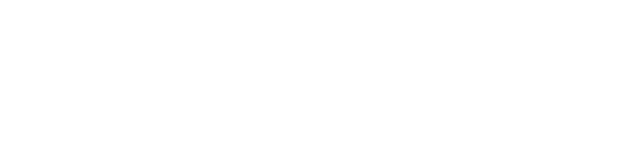
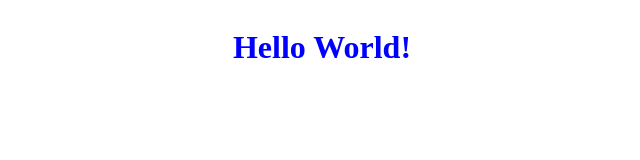
Before and after one commit to eMiKkKk/Hello-world-, a plain HTML site: page index.html in a window 1280 px wide. Shown: the whole page, without its empty margins (318-958 px from the left). Drawn offline with Linux system fonts and the light colour scheme.

Commit message:
feat: Добавлен заголовок синего цвета

```diff
--- a/index.html
+++ b/index.html
@@ -3,9 +3,14 @@
 <head>
   <meta charset="UTF-8">
   <meta name="viewport" content="width=device-width, initial-scale=1.0">
+  <link rel="stylesheet" href="style.css">
   <title>Hello World</title>
 </head>
 <body>
-
+  <div class="container">
+    <main>
+      <h1 class="main__title">Hello World!</h1>
+    </main>
+  </div>
 </body>
 </html>
--- /dev/null
+++ b/style.css
@@ -0,0 +1,10 @@
+.container {
+  max-width: 1920px;
+  display: flex;
+  flex-direction: column;
+  align-items: center;
+}
+
+.main__title {
+  color: #0000ff;
+}
```
